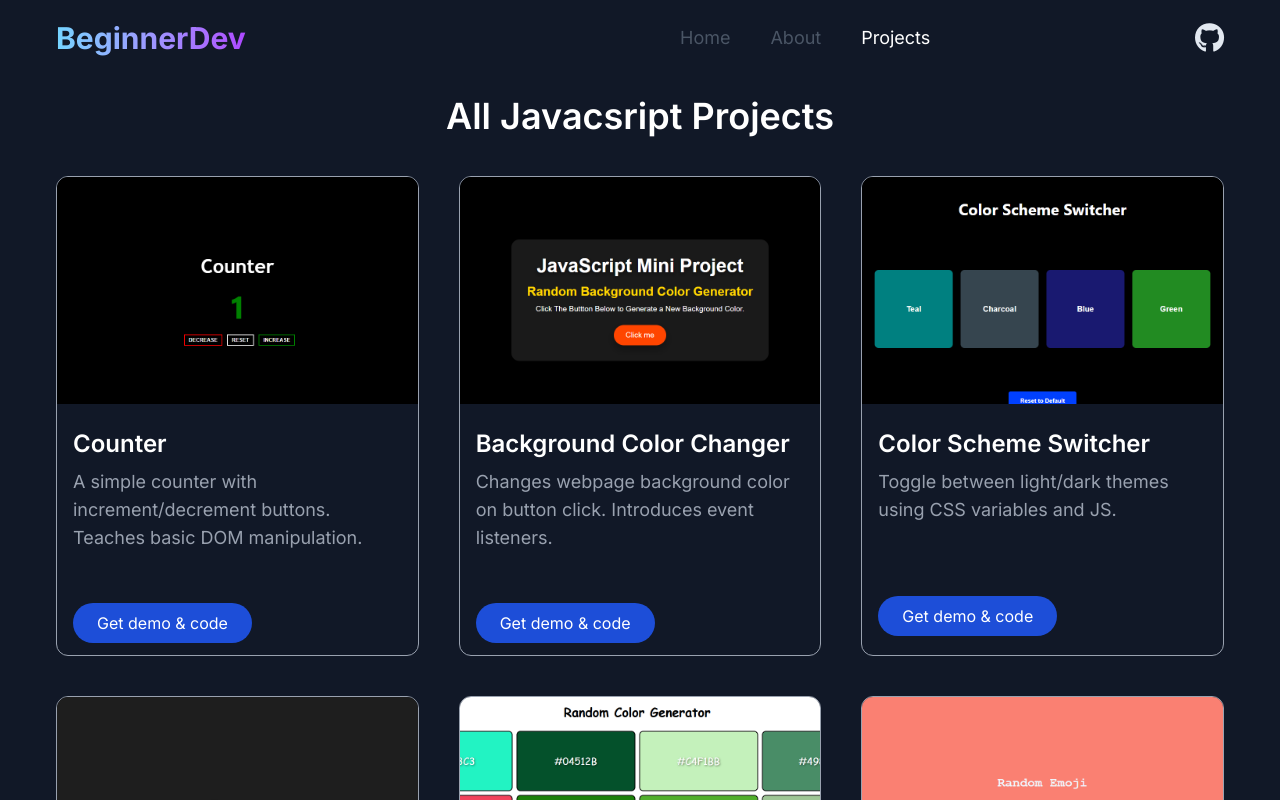
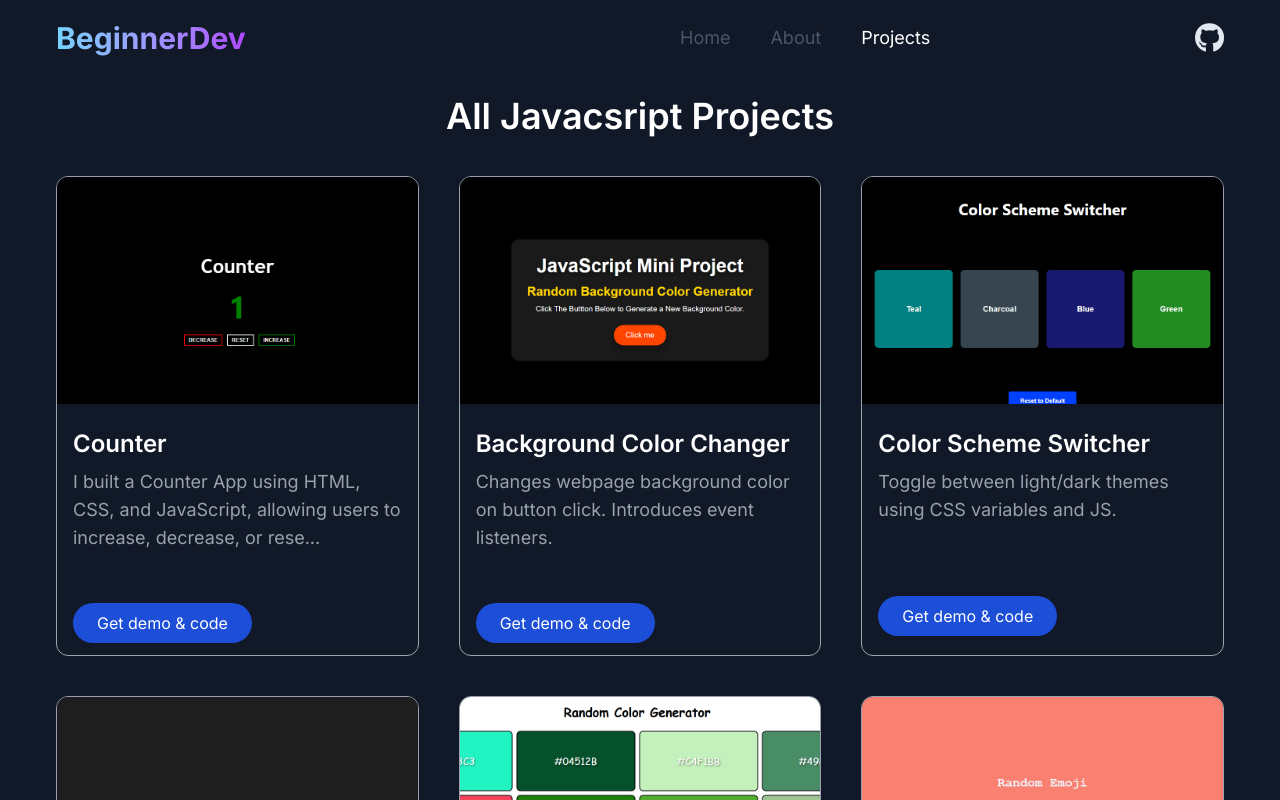
Before and after one commit to nitindiwakar123/beginner-dev, a React (Vite) app: page /projects in a window 1280 px wide. Shown: the top 800 px of the page. Built offline with nearby package versions, Linux system fonts and the light colour scheme.

Commit message:
add vercel deployment

```diff
--- a/api/projects.json
+++ b/api/projects.json
@@ -3,7 +3,7 @@
         "id": 1,
         "title": "Counter",
         "image": "/assets/counter.png",
-        "bio": "A simple counter with increment/decrement buttons. Teaches basic DOM manipulation.",
+        "bio": "I built a Counter App using HTML, CSS, and JavaScript, allowing users to increase, decrease, or reset a counter value by clicking buttons. The app listens for button clicks, updates the count variable, and changes the text color dynamically—red for negative, green for positive, and white for zero. This project helped me improve my event handling and DOM manipulation skills while applying conditional styling. In the future, I plan to add animations, local storage support, and custom themes. It was a fun and simple project that strengthened my JavaScript fundamentals and made the counter interactive.",
         "htmlPath": "/projects/counter/index.html",
         "cssPath": "/projects/counter/style.css",
         "jsPath": "/projects/counter/script.js",
@@ -483,7 +483,7 @@
         "id": 49,
         "title": "3d Dice Roll",
         "image": "/assets/3d-dice-roll.png",
-        "bio": "3D dice animation with physics simulation.",
+        "bio": "I created a Dice Roller project using HTML, CSS, and JavaScript to simulate rolling dice with a click of a button. The rollDice function selects all dice elements and updates them with random values between 1 and 6 using Math.random(). It also toggles odd-roll and even-roll classes for styling effects. An event listener ensures the dice roll dynamically when clicked. This project helped me improve my DOM manipulation and event handling skills. In the future, I plan to add animations, SVG-based dice, and sound effects to enhance the experience. It was a fun and educational project.",
         "htmlPath": "/projects/3d-dice-roll/index.html",
         "cssPath": "/projects/3d-dice-roll/style.css",
         "jsPath": "/projects/3d-dice-roll/script.js",
--- a/package.json
+++ b/package.json
@@ -17,6 +17,7 @@
     "react-redux": "^9.2.0",
     "react-router-dom": "^7.3.0",
     "react-syntax-highlighter": "^15.6.1",
+    "react-tilt": "^1.0.2",
     "swiper": "^11.2.6"
   },
   "devDependencies": {
--- a/src/components/ProjectCard.jsx
+++ b/src/components/ProjectCard.jsx
@@ -1,6 +1,7 @@
 import React from 'react';
 import {Button} from "./index";
 import { useNavigate } from 'react-router-dom';
+import { Tilt } from 'react-tilt';
 
 function ProjectCard({
     id,
@@ -12,7 +13,7 @@ function ProjectCard({
     const navigate = useNavigate();
 
   return (
-    <div className='w-full h-[480px] flex flex-col gap-6 rounded-xl overflow-hidden border-1 border-gray-400'>
+    <Tilt className='w-full h-[480px] flex flex-col gap-6 rounded-xl overflow-hidden border-1 border-gray-400'>
         <div className='w-full h-[50%] flex justify-center items-center overflow-hidden'>
             <img src={image} alt={title} className='object-cover w-full h-[300px]' />
         </div>
@@ -27,7 +28,7 @@ function ProjectCard({
                  onClick={() => navigate(`/project/${id}`)}>Get demo & code</Button>
             </div>
         </div>
-    </div>
+    </Tilt>
   )
 }
 
```
Also changed, not shown: vercel.json (added), 1 other file (tests, documents, lock files or other folders).
